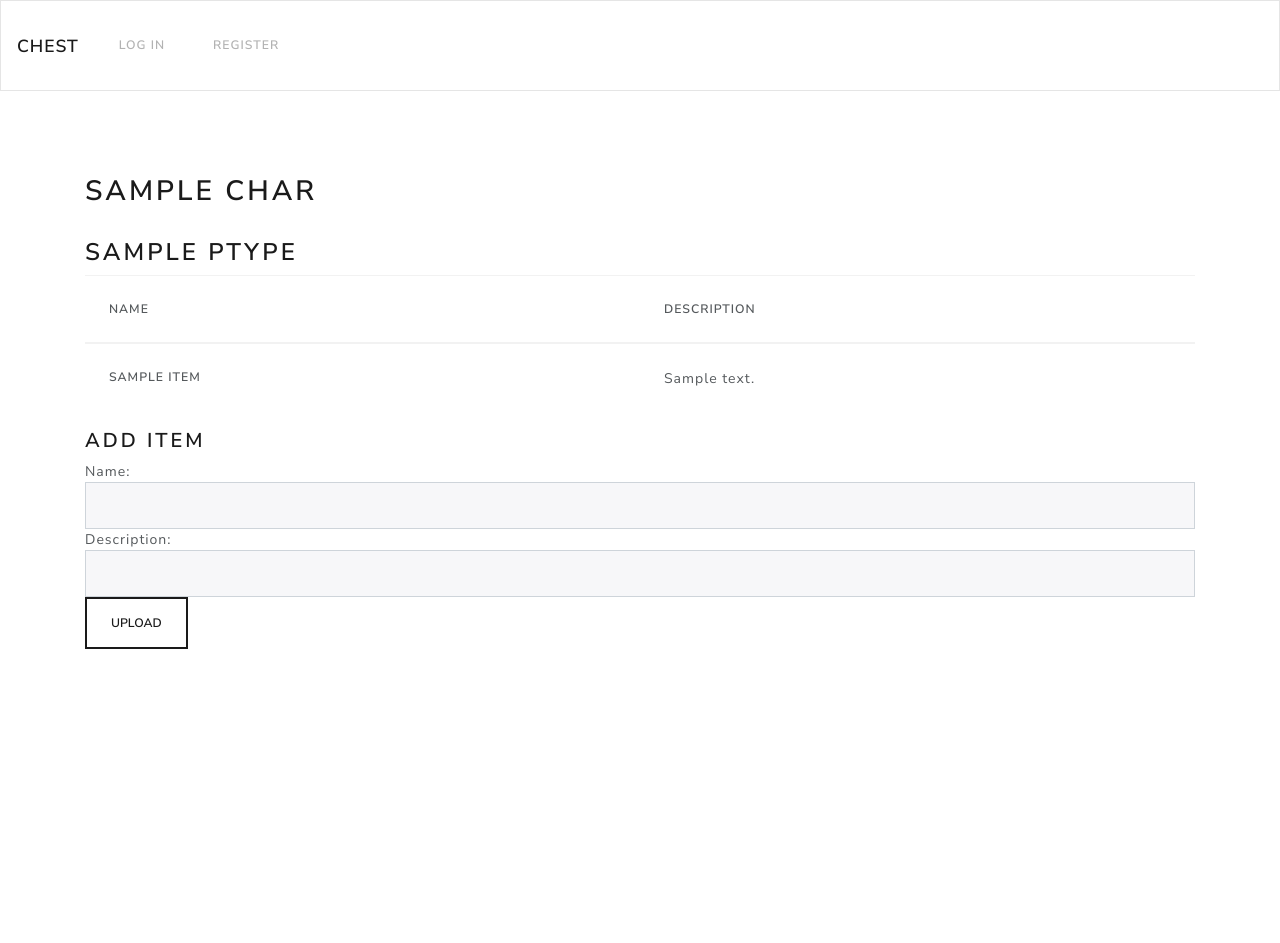
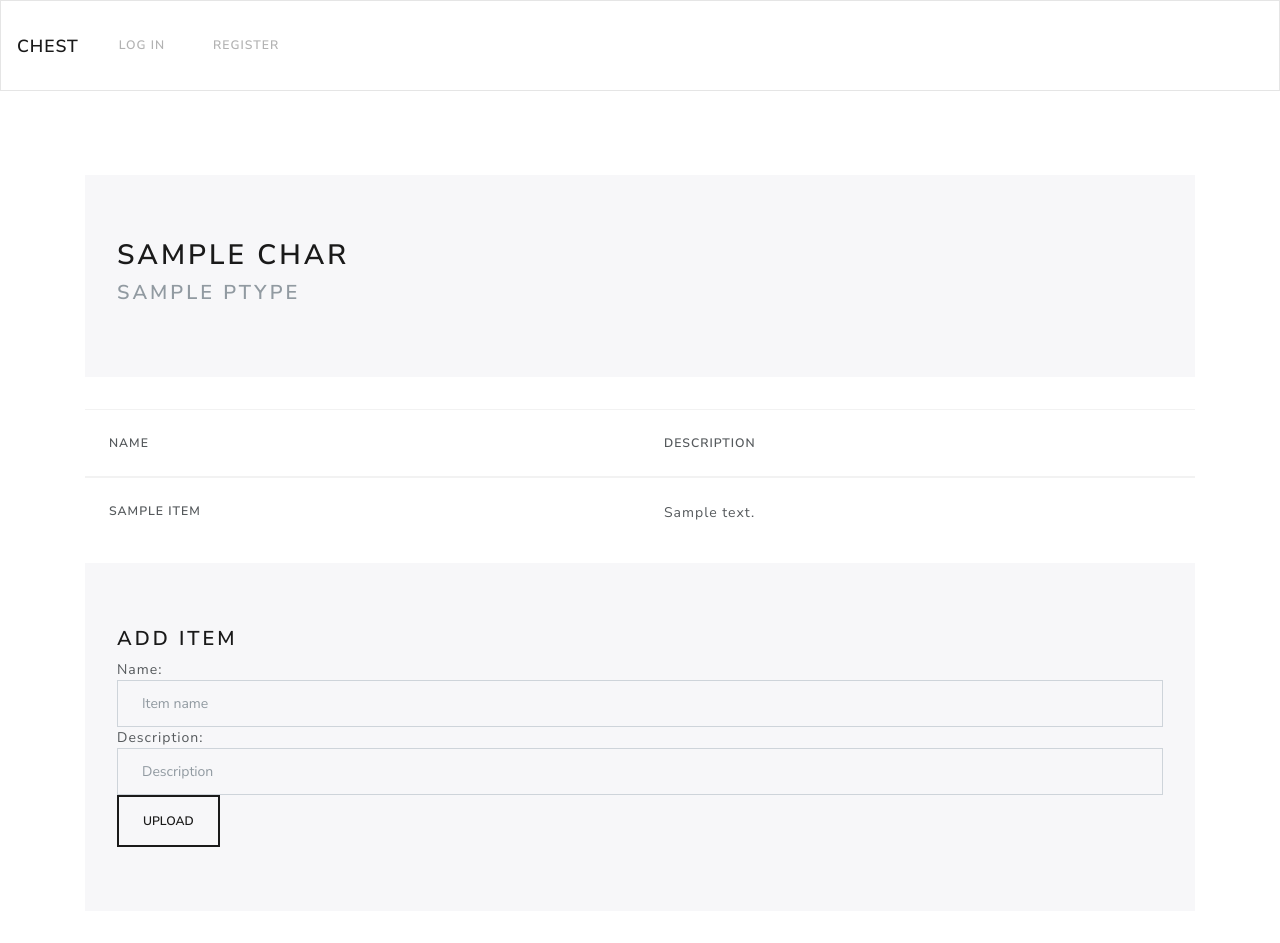
Before and after one commit to moodyRahman/chest, a Flask app: template app/templates/singlechar.html in a window 1280 px wide. Before the commit the page ends 649 px from the top, so only its background shows below. Run offline with Flask 2, Linux system fonts and the light colour scheme; the template is opened without the code that fills it: most values are stand-ins (such as "Sample title", 1, 10 or a date in 2020); some libraries are stand-ins or nearby versions.

Commit message:
ui redesign

```diff
--- a/app/templates/singlechar.html
+++ b/app/templates/singlechar.html
@@ -4,16 +4,18 @@
 {% block head %} {% endblock head %}
 {% block body %}
 
-<h2>
-	{{char.name}}
 
-</h2>
 
-<br>
+<div class="jumbotron">
 
-<h3>
-	{{char.ptype}}
-</h3>
+	<h2>{{char.name}}</h2>
+
+
+
+	<h4 class="text-muted">{{char.ptype}}</h4>
+
+</div>
+
 
 {% if char.inventory %}
 
@@ -41,13 +43,15 @@
 
 
 {% endif %}
+<div class="jumbotron">
 
-<h4>Add Item</h4>
-<form action="{{url_for('viewcharacter', charid=char.charid)}}" method="post">
-	Name: <input type="text" name="name" class="form-control">
-	Description: <input type="text" name="description" class="form-control">
-	<input type="submit" value="upload" class="btn btn-outline-primary">
-</form>
+	<h4>Add Item</h4>
+	<form action="{{url_for('viewcharacter', charid=char.charid)}}" method="post">
+		Name: <input type="text" name="name" class="form-control" placeholder="Item name">
+		Description: <input type="text" name="description" class="form-control" placeholder="Description">
+		<input type="submit" value="upload" class="btn btn-outline-primary">
+	</form>
 
+</div>
 
 {% endblock body %}
```
